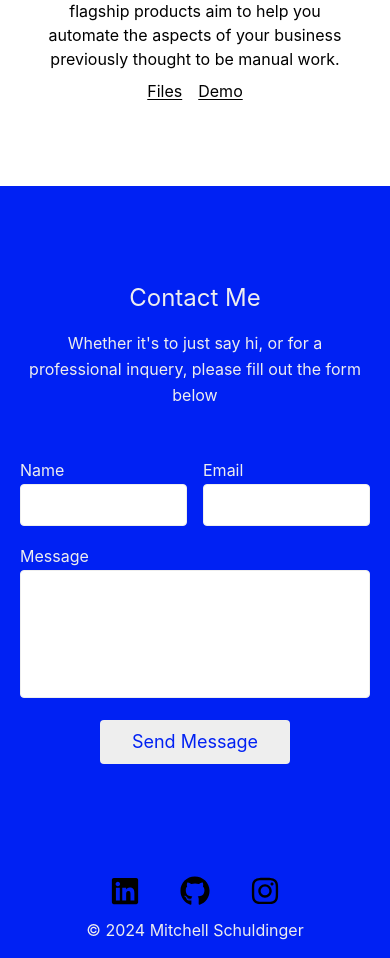
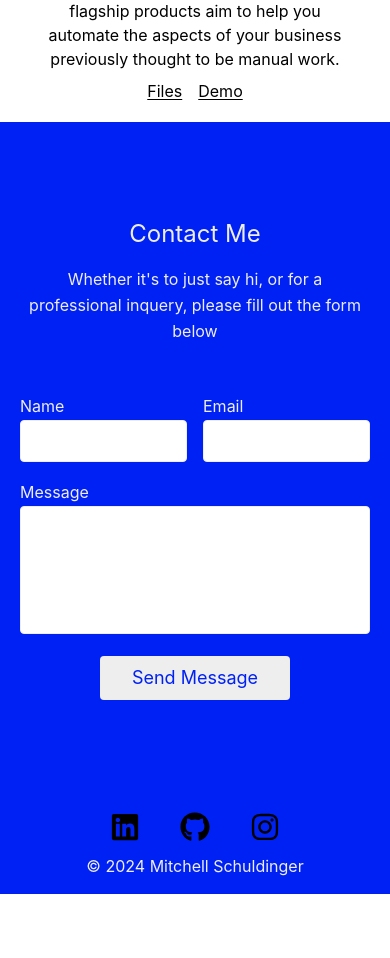
Before and after one commit to mitchellschul/site, a React (Create React App) app: page / in a window 390 px wide. Shown: the part 2360-3318 px from the top of the page. After the commit the page ends 3254 px from the top, so only its background shows below. Built offline with nearby package versions, Linux system fonts and the light colour scheme.

Commit message:
working on spacing

```diff
--- a/src/Components/About.jsx
+++ b/src/Components/About.jsx
@@ -12,7 +12,7 @@ import presentPic from "../assets/images/working.png";
 
 const About = () => {
   return (
-    <div id="about-section" className="mt-24 md:mt-48 flex flex-col w-full h-full relative ">
+    <div id="about-section" className="mt-24 md:mt-40 flex flex-col w-full h-full relative ">
       <div className="text-xl font-bold md:mx-52">
         {/* <div className="w-10 h-2 bg-accent-blue relative right-2 bottom-3 z-1"></div> */}
       </div>
--- a/src/Components/Contact.jsx
+++ b/src/Components/Contact.jsx
@@ -28,7 +28,7 @@ const Contact = () => {
 
 
   return (
-    <div id="contact-section" className=" relative mt-16">
+    <div id="contact-section" className=" relative md:mt-40">
       <section className="text-gray-700 body-font relative bg-accent-blue">
         < div className="container px-5 py-24 mx-auto" >
           <div className="flex flex-col text-center w-full mb-12">
```
